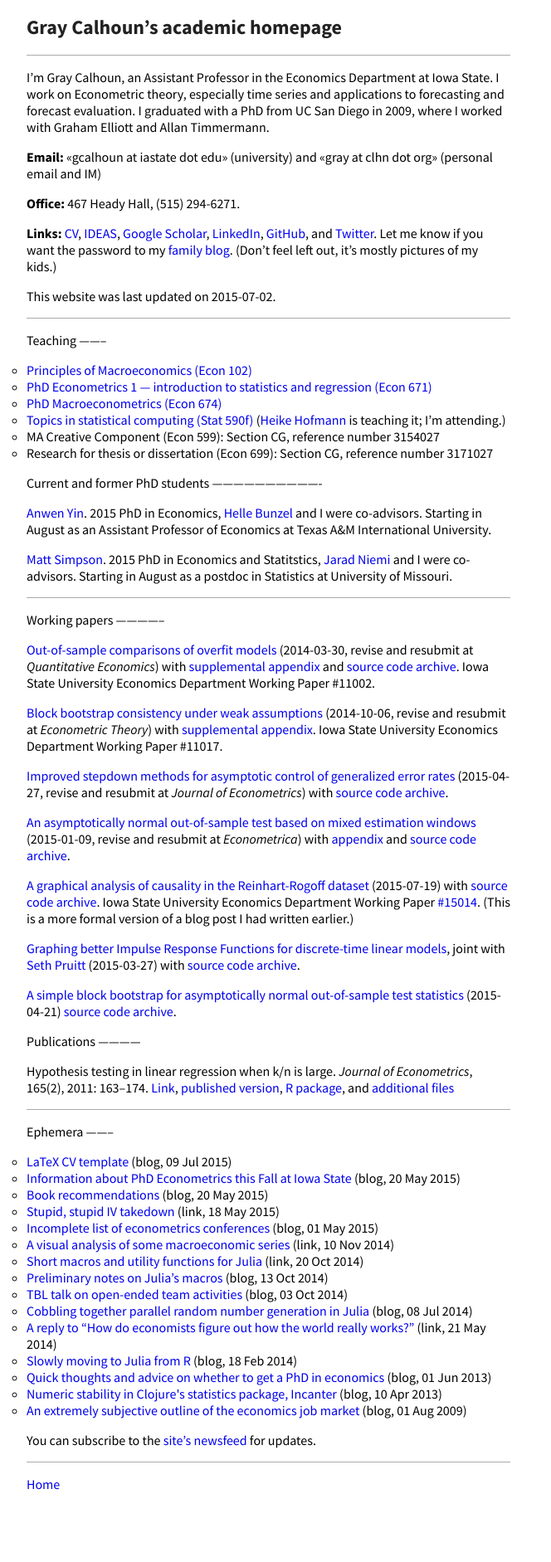
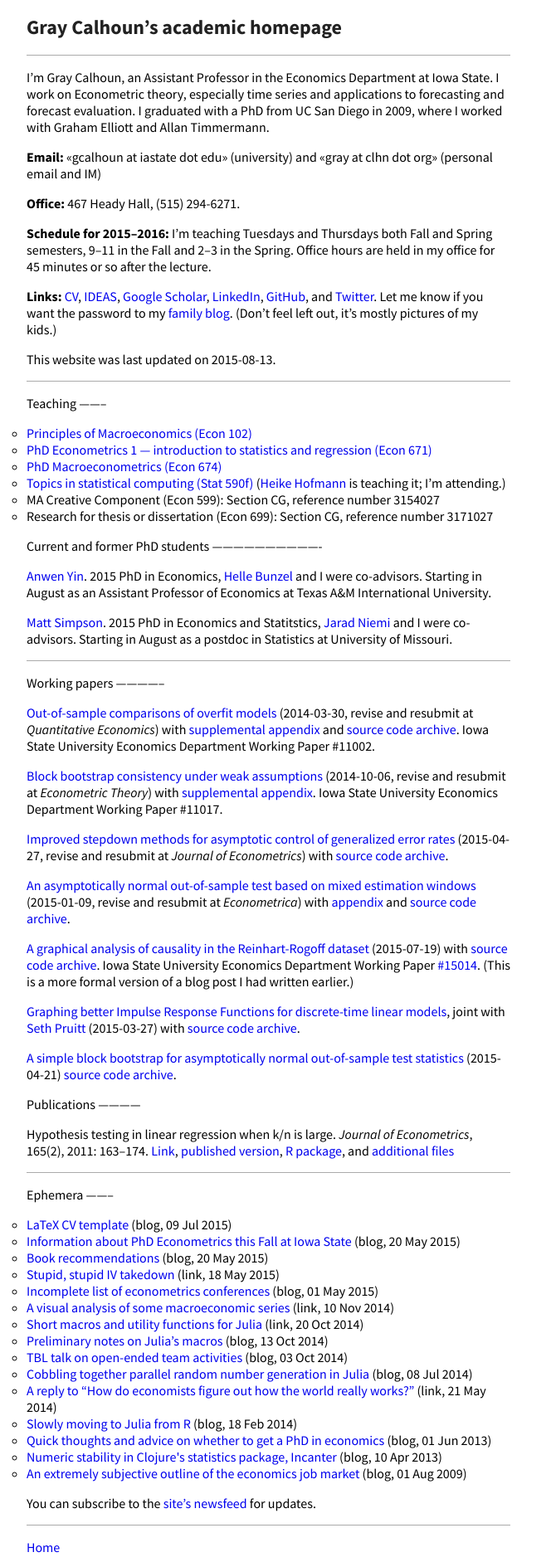
Before and after one commit to mmkuang/grayclhn.github.io, a Jekyll site: the page built from index.md, in a window 1280 px wide. Shown: the whole page at 83% size, without its empty margins (0-664 px from the left). Built offline with Jekyll 4.4.1, drawn with Linux system fonts in a browser that asks for light colours; Markdown is read by kramdown in place of the engine named in the settings; before the commit the page ends 1807 px from its top, so only the background shows below that.

Commit message:
Add office hours/schedule for 2015-2016

```diff
--- a/index.md
+++ b/index.md
@@ -14,6 +14,11 @@ dot org» (personal email and IM)
 
 **Office:** 467 Heady Hall, (515) 294-6271.
 
+**Schedule for 2015–2016:** I'm teaching Tuesdays and Thursdays both
+Fall and Spring semesters, 9–11 in the Fall and 2–3 in the
+Spring. Office hours are held in my office for 45 minutes or so after
+the lecture.
+
 **Links:**
 [CV](dl/calhoun-cv.pdf),
 [IDEAS](http://ideas.repec.org/f/pca491.html),
@@ -25,7 +30,7 @@ Let me know if you want the password to my [family
 blog](http://clhn.org). (Don’t feel left out, it’s mostly
 pictures of my kids.)
 
-This website was last updated on 2015-07-02.
+This website was last updated on 2015-08-13.
 
 <hr />
 
```
